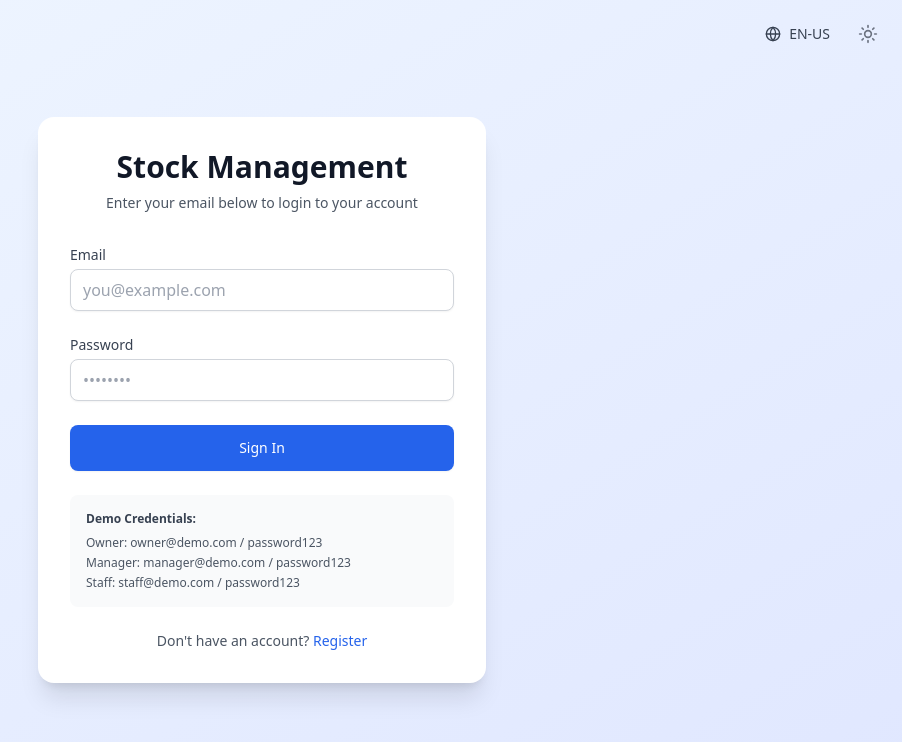
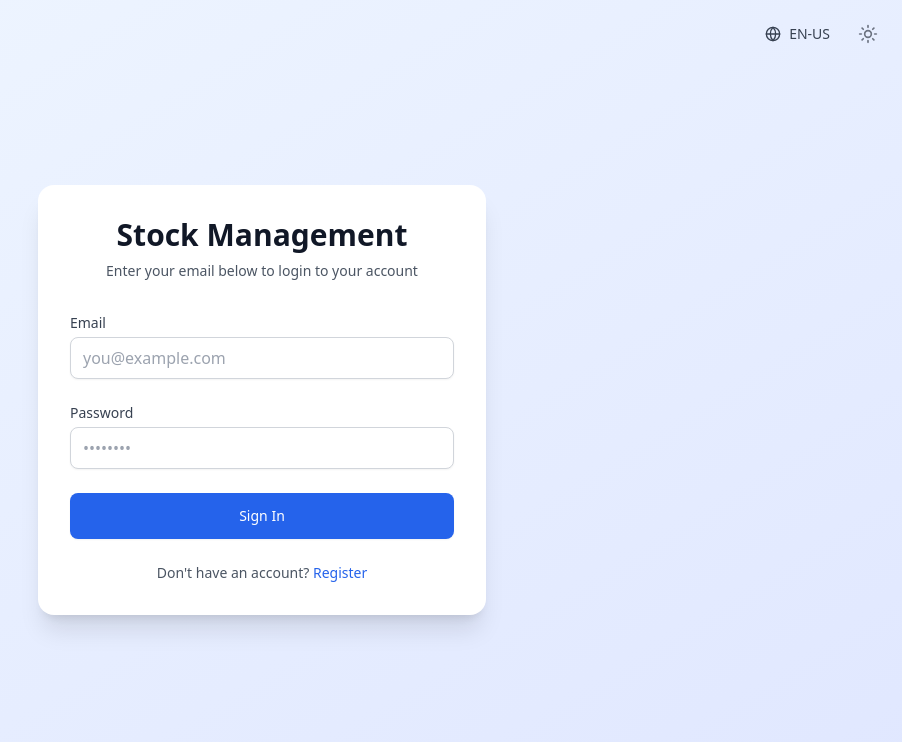
Before and after one commit to devsourcenathan/store_management, a React (Vite) app in the folder frontend/: page /login in a window 1280 px wide. Shown: the top 742 px of the page, without its empty margins (378-1280 px from the left). Built offline with nearby package versions, Linux system fonts and the light colour scheme; no server answers.

Commit message:
remove demo credentials

```diff
--- a/frontend/src/features/auth/LoginPage.tsx
+++ b/frontend/src/features/auth/LoginPage.tsx
@@ -93,14 +93,14 @@
                     </form>
 
                     {/* Demo Credentials */}
-                    <div className="mt-6 p-4 bg-gray-50 dark:bg-gray-700/50 rounded-lg">
+                    {/* <div className="mt-6 p-4 bg-gray-50 dark:bg-gray-700/50 rounded-lg">
                         <p className="text-xs font-semibold text-gray-700 dark:text-gray-300 mb-2">Demo Credentials:</p>
                         <div className="space-y-1 text-xs text-gray-600 dark:text-gray-400">
                             <p>Owner: owner@demo.com / password123</p>
                             <p>Manager: manager@demo.com / password123</p>
                             <p>Staff: staff@demo.com / password123</p>
                         </div>
-                    </div>
+                    </div> */}
 
                     {/* Register Link */}
                     <div className="mt-6 text-center">
```
